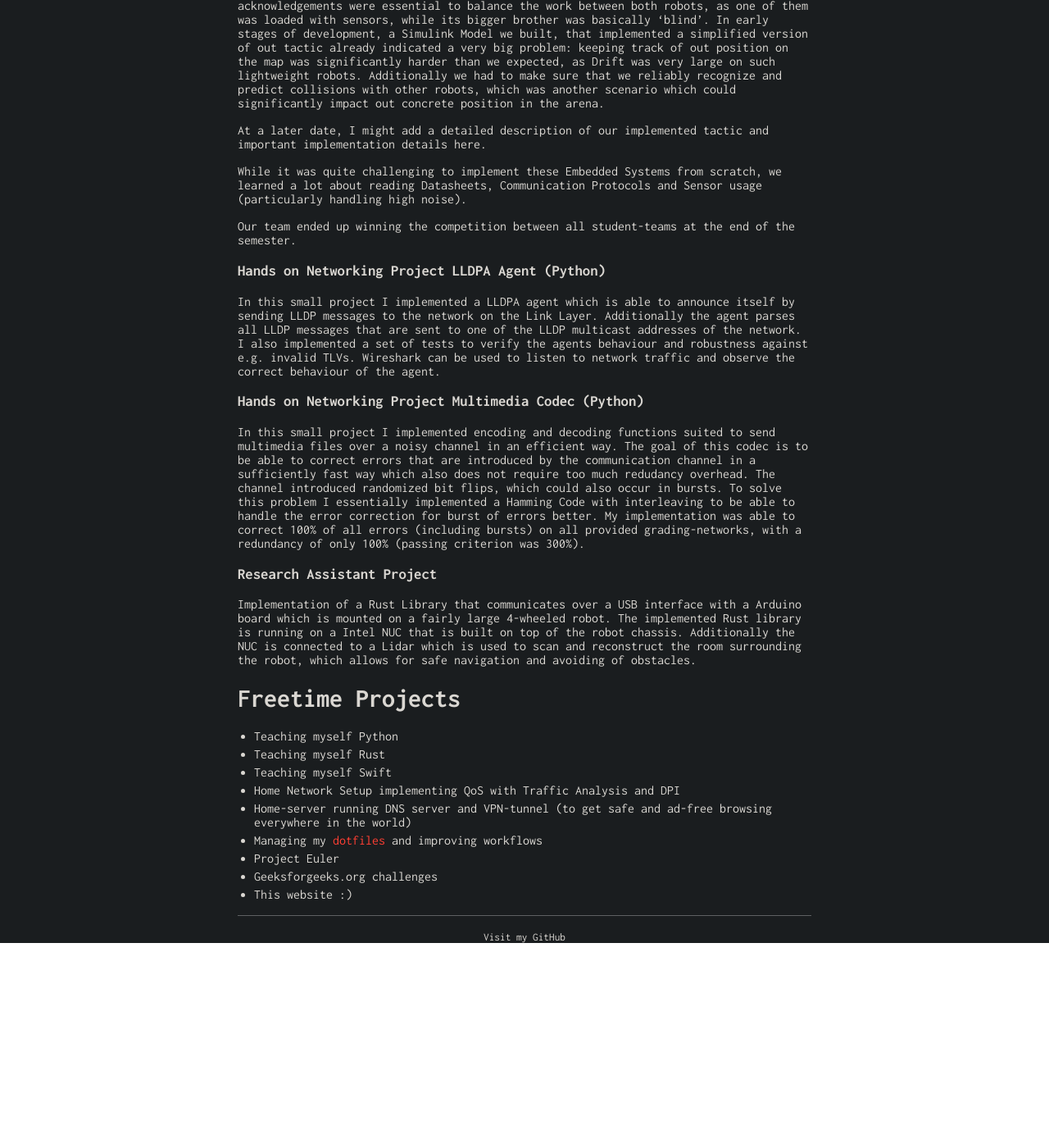
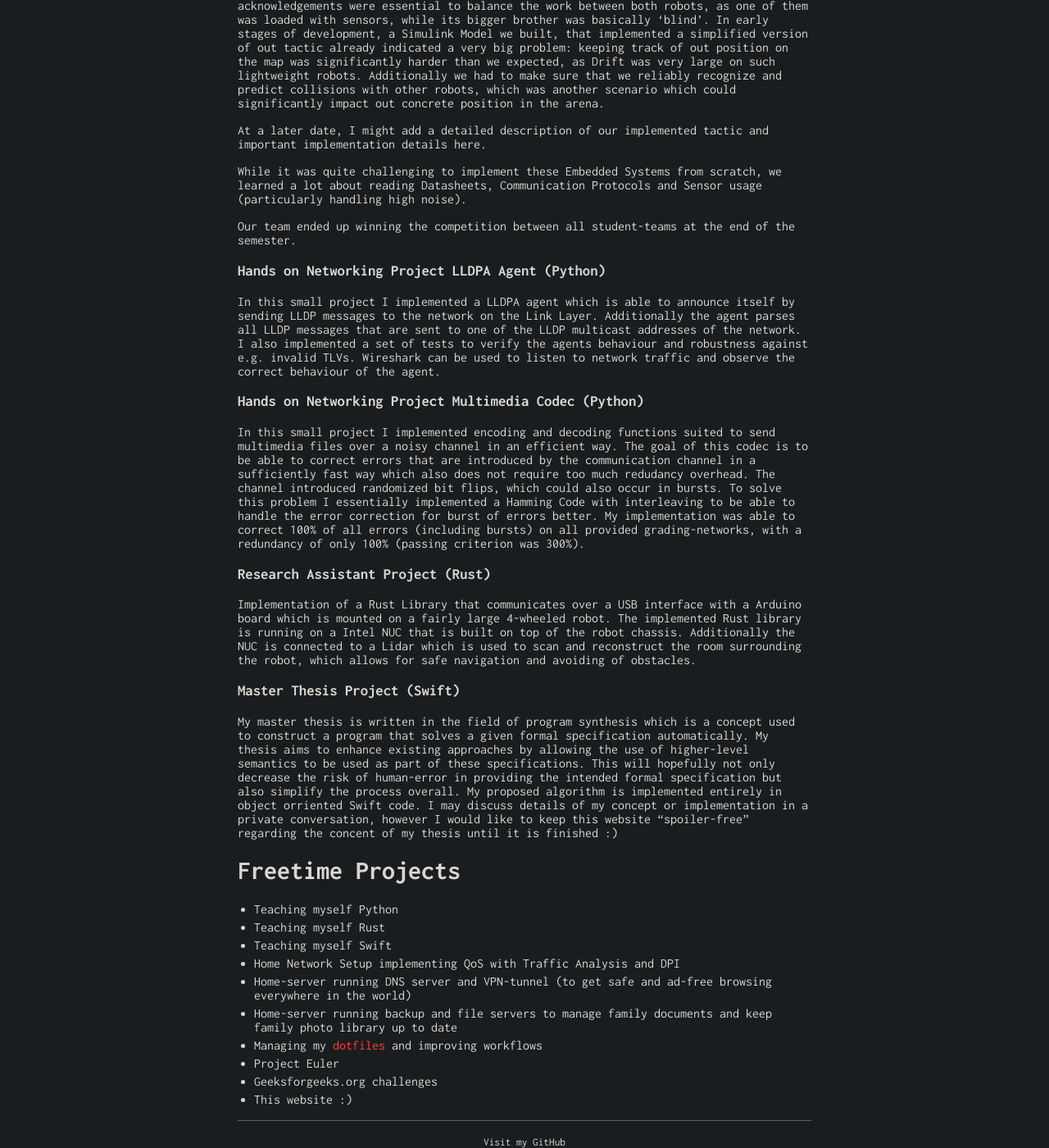
Before and after one commit to schaefer-dev/schaefer-dev.github.io, a Jekyll site: the page built from projects.md, in a window 1280 px wide and 1400 px high, scrolled down 1255 px. Shown: the whole window at 82% size. Built offline with Jekyll 4.4.1, drawn with Linux system fonts in a browser that asks for light colours; our own code applies the rules of GitHub Pages for plain Markdown files; before the commit the page ends 2405 px from its top, so only the background shows below that; some of the changed text lies outside the part shown.

Commit message:
project updates

```diff
--- a/projects.md
+++ b/projects.md
@@ -4,7 +4,7 @@ layout: default
 
 # University Projects
 
-Lists of projects in chronological order from oldest to most-recent project.
+Lists of projects in chronological order from my earliest to my most-recent projects.
 
 
 ### Software Praktikum (Java)
@@ -53,9 +53,15 @@ In this small project I implemented encoding and decoding functions suited to se
 
 
 
-### Research Assistant Project
+### Research Assistant Project (Rust)
 
 Implementation of a Rust Library that communicates over a USB interface with a Arduino board which is mounted on a fairly large 4-wheeled robot. The implemented Rust library is running on a Intel NUC that is built on top of the robot chassis. Additionally the NUC is connected to a Lidar which is used to scan and reconstruct the room surrounding the robot, which allows for safe navigation and avoiding of obstacles.
+
+
+
+### Master Thesis Project (Swift)
+
+My master thesis is written in the field of program synthesis which is a concept used to construct a program that solves a given formal specification automatically. My thesis aims to enhance existing approaches by allowing the use of higher-level semantics to be used as part of these specifications. This will hopefully not only decrease the risk of human-error in providing the intended formal specification but also simplify the process overall. My proposed algorithm is implemented entirely in object orriented Swift code. I may discuss details of my concept or implementation in a private conversation, however I would like to keep this website "spoiler-free" regarding the concent of my thesis until it is finished :)
 
 
 
@@ -66,6 +72,7 @@ Implementation of a Rust Library that communicates over a USB interface with a A
 - Teaching myself Swift
 - Home Network Setup implementing QoS with Traffic Analysis and DPI
 - Home-server running DNS server and VPN-tunnel (to get safe and ad-free browsing everywhere in the world)
+- Home-server running backup and file servers to manage family documents and keep family photo library up to date
 - Managing my [dotfiles](https://github.com/schaefer-dev/dotfiles) and improving workflows
 - Project Euler
 - Geeksforgeeks.org challenges
```
